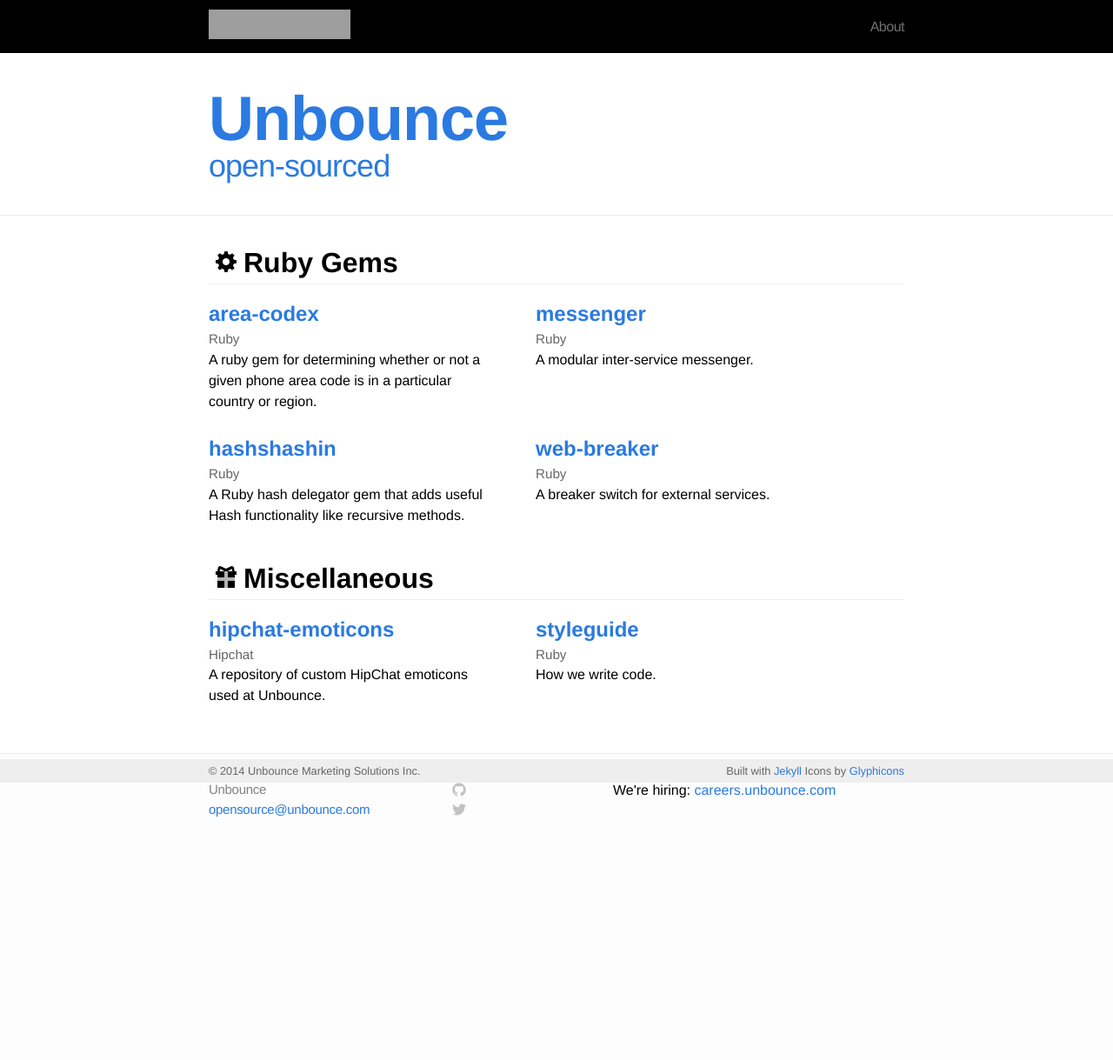
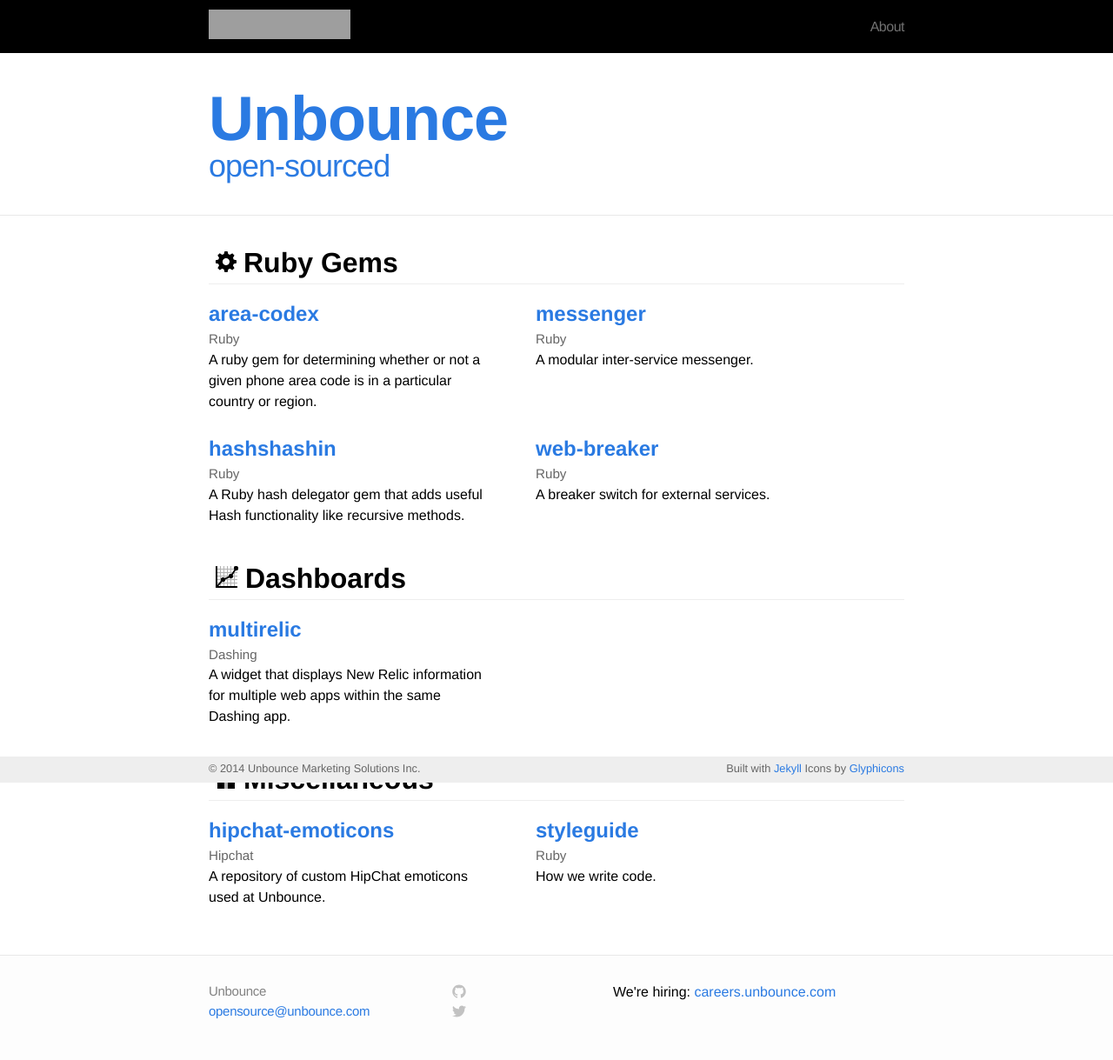
Before and after one commit to unbounce/unbounce.github.io, a Jekyll site: the page built from index.html, in a window 1280 px wide. Shown: the whole page at 87% size. Built offline with Jekyll 4.4.1, drawn with Linux system fonts in a browser that asks for light colours; nearby versions of some CDN libraries; before the commit the page ends 987 px from its top, so only the background shows below that; grey boxes are pictures that could not be loaded.

Commit message:
Added MultiRelic to the index

```diff
--- a/css/application.css
+++ b/css/application.css
@@ -1 +1 @@
-.site-header{border-bottom:1px solid #e8e8e8;min-height:56px;background-color:white}.site-header .meta-header{background-color:#000}.unbounce-header{background-color:#000;min-height:61px}.unbounce-header #logo{float:left}.unbounce-header #logo img{margin-top:11px}.site-nav{float:right}.site-nav .menu-icon{display:none}.site-nav .page-link{margin-left:20px;color:#727272;letter-spacing:-.5px;line-height:61px}.site-title{display:block;float:left;letter-spacing:-1px;margin:32px 0px;position:relative;z-index:1}.site-title a{display:block;font-size:72px;font-weight:bold;line-height:86px;text-decoration:none}.site-title a.small{font-size:36px;font-weight:normal;line-height:48px;margin-top:-12px}.colophon-wrap{background-color:#EEEEEE;bottom:0;color:#666;font-size:0.8em;padding:4px 0px;position:absolute;width:100%}.colophon-wrap .wrap .copyright{float:left}.colophon-wrap .wrap .colophon{float:right}
+.site-header{border-bottom:1px solid #e8e8e8;min-height:56px;background-color:white}.site-header .meta-header{background-color:#000}.unbounce-header{background-color:#000;min-height:61px}.unbounce-header #logo{float:left}.unbounce-header #logo img{margin-top:11px}.site-nav{float:right}.site-nav .menu-icon{display:none}.site-nav .page-link{margin-left:20px;color:#727272;letter-spacing:-.5px;line-height:61px}.site-title{display:block;float:left;letter-spacing:-1px;margin:32px 0px;position:relative;z-index:1}.site-title a{display:block;font-size:72px;font-weight:bold;line-height:86px;text-decoration:none}.site-title a.small{font-size:36px;font-weight:normal;line-height:48px;margin-top:-12px}.colophon-wrap{background-color:#EEEEEE;color:#666;font-size:0.8em;padding:4px 0px;bottom:0;height:22px;margin:0 auto;position:fixed;width:100%}.colophon-wrap .wrap .copyright{float:left}.colophon-wrap .wrap .colophon{float:right}
--- a/css/application.scss
+++ b/css/application.scss
@@ -67,11 +67,13 @@
 
 .colophon-wrap {
   background-color: #EEEEEE;
-  bottom: 0;
   color: #666;
   font-size: 0.8em;
   padding: 4px 0px;
-  position: absolute;
+  bottom: 0;
+  height: 22px;
+  margin: 0 auto;
+  position: fixed;
   width: 100%;
 
   .wrap {
--- a/index.html
+++ b/index.html
@@ -38,6 +38,18 @@
       <div class="clearfix"></div>
     </div>
 
+    <h1 class="topped"><img src="images/glyphicons_040_stats.png">Dashboards</h1>
+
+    <div class="grid-row">
+      <div class="project" id="multirelic">
+        <h2><a href="https://github.com/unbounce/dashboards/tree/master/multirelic">multirelic</a></h2>
+        <h3>Dashing</h3>
+        <p>A widget that displays New Relic information for multiple web apps within the same Dashing app.</p>
+      </div>
+
+      <div class="clearfix"></div>
+    </div>
+
     <h1 class="topped"><img src="images/glyphicons_069_gift.png">Miscellaneous</h1>
 
     <div class="grid-row">
```
Also changed, not shown: images/glyphicons_040_stats.png (added), 1 other file.
